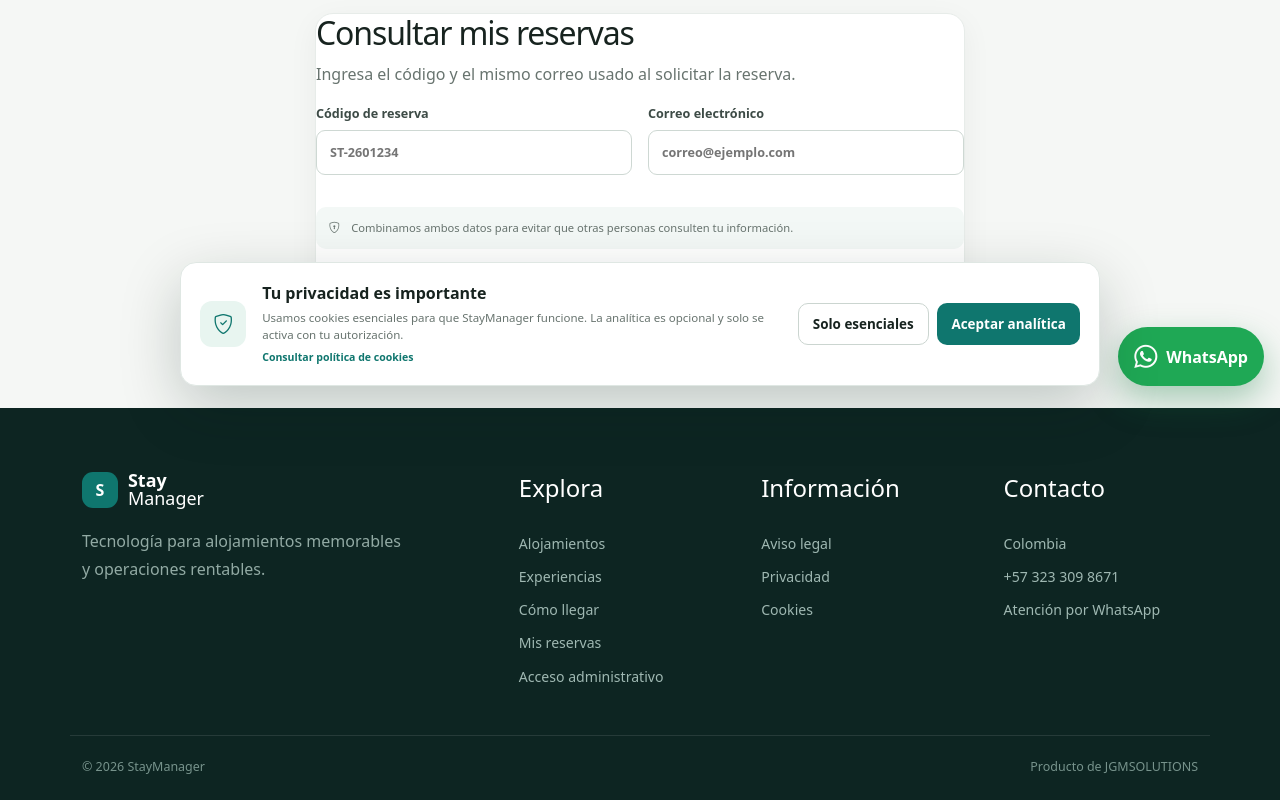
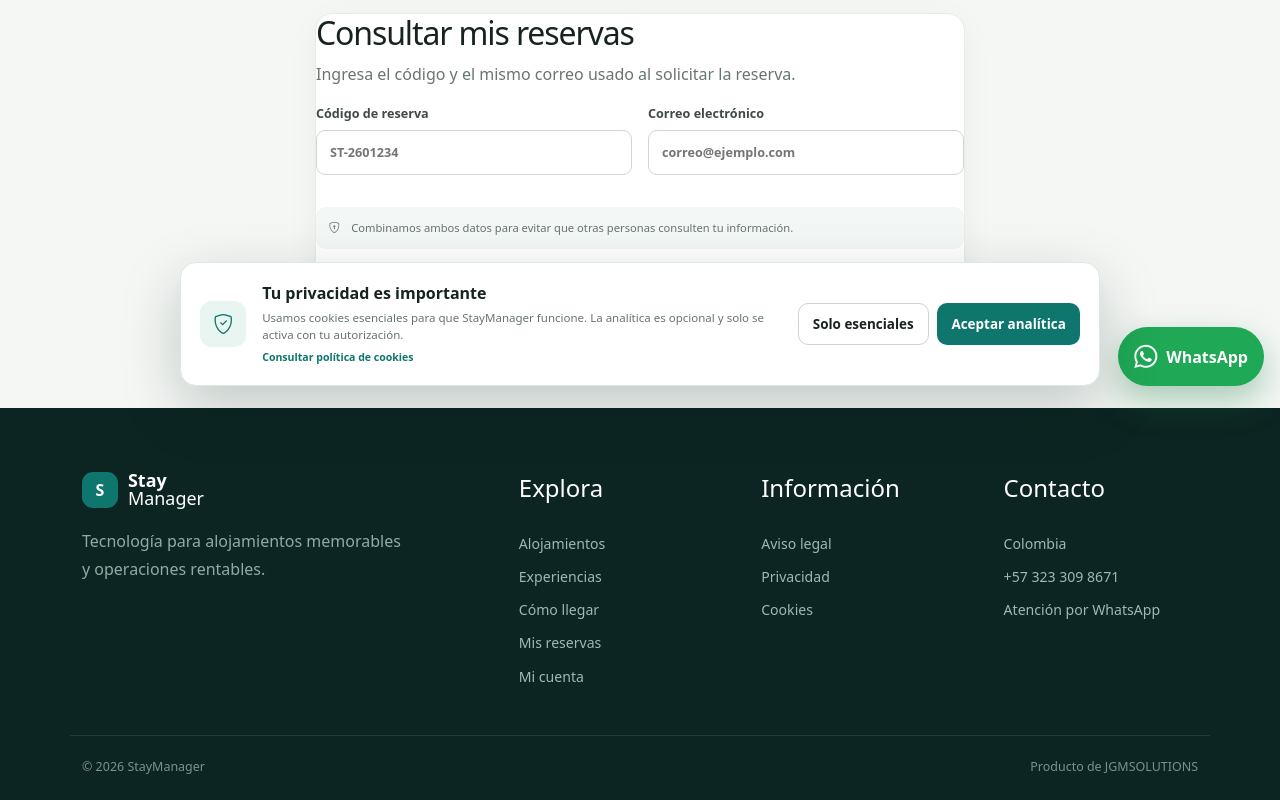
Before and after one commit to paladohorweb/staymanager-frontend, an Angular app: page /mis-reservas in a window 1280 px wide. Shown: the part 398-1198 px from the top of the page. Built offline with nearby package versions, Linux system fonts and the light colour scheme; no server answers.

Commit message:
feat: make public navigation account aware

```diff
--- a/src/app/layout/admin-shell.component.ts
+++ b/src/app/layout/admin-shell.component.ts
@@ -42,7 +42,7 @@ import { FloatingWhatsappComponent } from '../shared/components/floating-whatsap
               <button class="icon-button" type="button" aria-label="Notificaciones" (click)="toggleNotifications($event)"><i class="bi bi-bell"></i>@if (store.unreadNotifications()) { <span class="notification-count">{{ store.unreadNotifications() }}</span> }</button>
               @if (notificationsOpen()) { <div class="notification-panel"><div class="notification-header"><strong>Notificaciones</strong><small>{{ store.unreadNotifications() }} sin leer</small></div>@for (item of store.notifications(); track item.id) { <a [routerLink]="item.link || '/admin'" class="notification-item" [class.unread]="!item.readAt" (click)="openNotification(item.id)"><span class="notification-icon"><i [class]="notificationIcon(item.type)"></i></span><span><strong>{{ item.title }}</strong><small>{{ item.message }}</small></span></a> } @empty { <p class="notification-empty">No hay novedades por ahora.</p> }</div> }
             </div>
-            <div class="user-menu"><span class="avatar">VG</span><div><strong>{{ auth.currentUser()?.fullName }}</strong><small>Propietaria</small></div></div>
+            <div class="user-menu"><span class="avatar">{{initials()}}</span><div><strong>{{ auth.currentUser()?.fullName }}</strong><small>{{roleLabel()}}</small></div></div>
             <button class="text-button" type="button" (click)="logout()"><i class="bi bi-box-arrow-right me-1"></i>Salir</button>
           </div>
         </header>
@@ -82,6 +82,8 @@ export class AdminShellComponent {
   logout(): void { this.auth.logout(); void this.alerts.toast('Sesión cerrada', 'info'); void this.router.navigate(['/login']); }
   openNotification(id: string): void { this.notificationsOpen.set(false); void this.store.markNotificationRead(id); }
   notificationIcon(type: string): string { return type === 'PAYMENT' ? 'bi bi-cash-coin' : type === 'STAY' ? 'bi bi-calendar-check' : 'bi bi-calendar-plus'; }
+  initials(): string { return (this.auth.currentUser()?.fullName ?? 'SM').split(/\s+/).slice(0,2).map((part)=>part[0]).join('').toUpperCase(); }
+  roleLabel(): string { return ({OWNER:'Propietario',MANAGER:'Administrador',RECEPTIONIST:'Recepción',HOUSEKEEPING:'Limpieza',CLIENT:'Huésped'} as Record<string,string>)[this.auth.currentUser()?.role ?? ''] ?? 'Equipo'; }
   private readSidebarPreference(): boolean {
     try { return localStorage.getItem('staymanager.admin.sidebar-collapsed') === 'true'; }
     catch { return false; }
--- a/src/app/layout/public-layout.component.ts
+++ b/src/app/layout/public-layout.component.ts
@@ -5,6 +5,7 @@ import { filter } from 'rxjs';
 import { StayManagerApiService } from '../core/services/staymanager-api.service';
 import { environment } from '../../environments/environment';
 import { FloatingWhatsappComponent } from '../shared/components/floating-whatsapp.component';
+import { AuthService } from '../core/services/auth.service';
 
 @Component({
   selector: 'app-public-layout',
@@ -31,11 +32,11 @@ import { FloatingWhatsappComponent } from '../shared/components/floating-whatsap
         <nav id="public-navigation" [class.open]="menuOpen()" aria-label="Navegación principal">
           <a routerLink="/" routerLinkActive="active" [routerLinkActiveOptions]="{exact:true}" (click)="closeMenu()">Inicio</a>
           <a routerLink="/alojamientos" routerLinkActive="active" (click)="closeMenu()">Alojamientos</a>
-          <a routerLink="/mis-reservas" routerLinkActive="active" (click)="closeMenu()">Mis reservas</a>
+          <a [routerLink]="reservationsRoute()" routerLinkActive="active" (click)="closeMenu()">Mis reservas</a>
           <a routerLink="/experiencias" routerLinkActive="active" (click)="closeMenu()">Experiencias</a>
           <a routerLink="/como-llegar" routerLinkActive="active" (click)="closeMenu()">Cómo llegar</a>
           @if (demoMode) { <a routerLink="/demo" routerLinkActive="active" (click)="closeMenu()">Recorrido demo</a> }
-          <a routerLink="/login" class="btn btn-outline btn-small" (click)="closeMenu()">Panel administrativo</a>
+          <a [routerLink]="accountRoute()" class="btn btn-outline btn-small" (click)="closeMenu()">{{auth.isAuthenticated()?'Mi cuenta':'Ingresar'}}</a>
         </nav>
       </div>
     </header>
@@ -44,7 +45,7 @@ import { FloatingWhatsappComponent } from '../shared/components/floating-whatsap
     <footer class="public-footer">
       <div class="container footer-grid">
         <div><a routerLink="/" class="brand brand-light"><span class="brand-mark">S</span><span><strong>Stay</strong>Manager</span></a><p>Tecnología para alojamientos memorables y operaciones rentables.</p></div>
-        <div><h4>Explora</h4><a routerLink="/alojamientos">Alojamientos</a><a routerLink="/experiencias">Experiencias</a><a routerLink="/como-llegar">Cómo llegar</a><a routerLink="/mis-reservas">Mis reservas</a>@if(demoMode){<a routerLink="/demo">Recorrido demo</a>}<a routerLink="/login">Acceso administrativo</a></div>
+        <div><h4>Explora</h4><a routerLink="/alojamientos">Alojamientos</a><a routerLink="/experiencias">Experiencias</a><a routerLink="/como-llegar">Cómo llegar</a><a [routerLink]="reservationsRoute()">Mis reservas</a>@if(demoMode){<a routerLink="/demo">Recorrido demo</a>}<a [routerLink]="accountRoute()">Mi cuenta</a></div>
         <div><h4>Información</h4><a routerLink="/aviso-legal">Aviso legal</a><a routerLink="/politica-privacidad">Privacidad</a><a routerLink="/politica-cookies">Cookies</a></div>
         <div><h4>Contacto</h4><span>Colombia</span><a [href]="whatsappUrl" target="_blank" rel="noopener noreferrer">+57 323 309 8671</a><span>Atención por WhatsApp</span></div>
       </div>
@@ -61,6 +62,7 @@ export class PublicLayoutComponent {
 
   constructor(
     store: StayManagerApiService,
+    readonly auth: AuthService,
     router: Router,
     destroyRef: DestroyRef,
     private readonly host: ElementRef<HTMLElement>
@@ -72,6 +74,8 @@ export class PublicLayoutComponent {
 
   toggleMenu(event: Event): void { event.stopPropagation(); this.menuOpen.update((open) => !open); }
   closeMenu(): void { this.menuOpen.set(false); }
+  accountRoute(): string { return this.auth.isAuthenticated() ? this.auth.landingRoute() : '/login'; }
+  reservationsRoute(): string { return this.auth.currentUser()?.role === 'CLIENT' ? '/cliente' : '/mis-reservas'; }
 
   @HostListener('window:scroll') onScroll(): void { this.scrolled.set(window.scrollY > 20); }
   @HostListener('document:keydown.escape') onEscape(): void { this.closeMenu(); }
```
